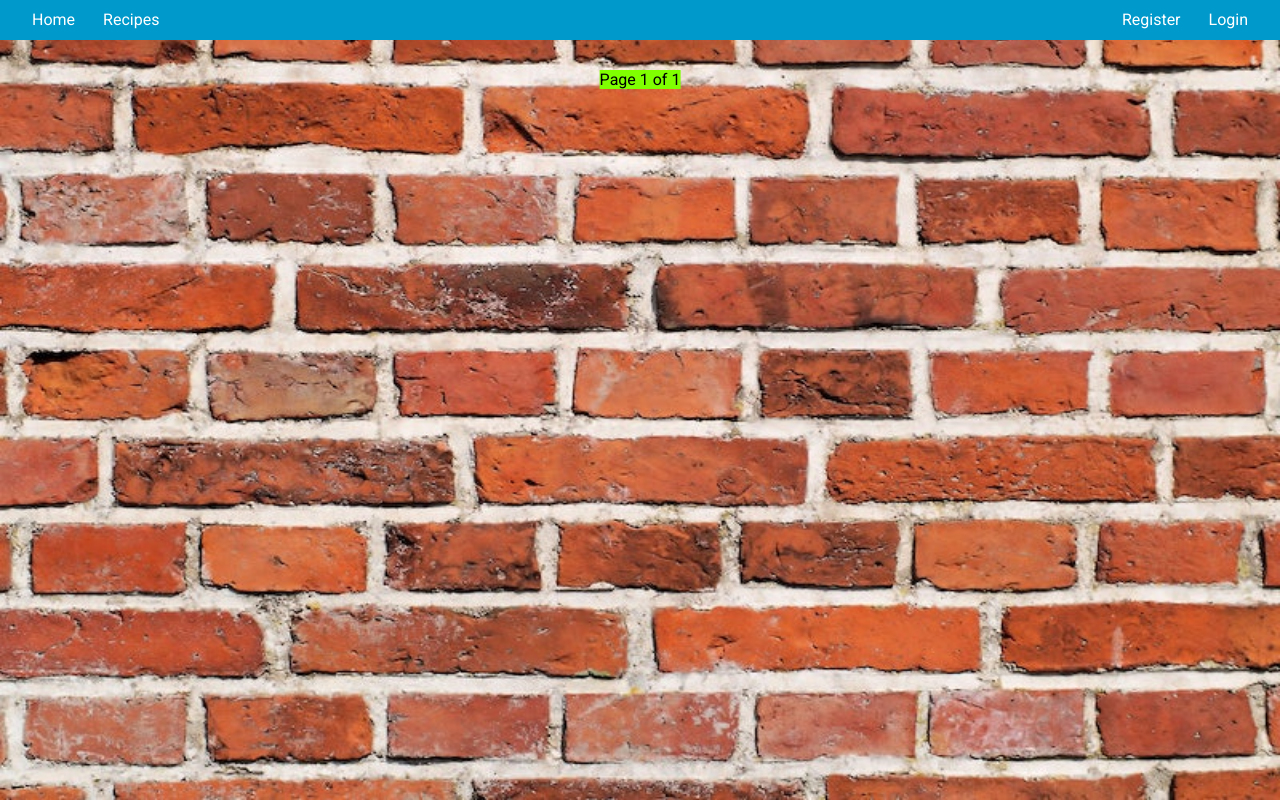
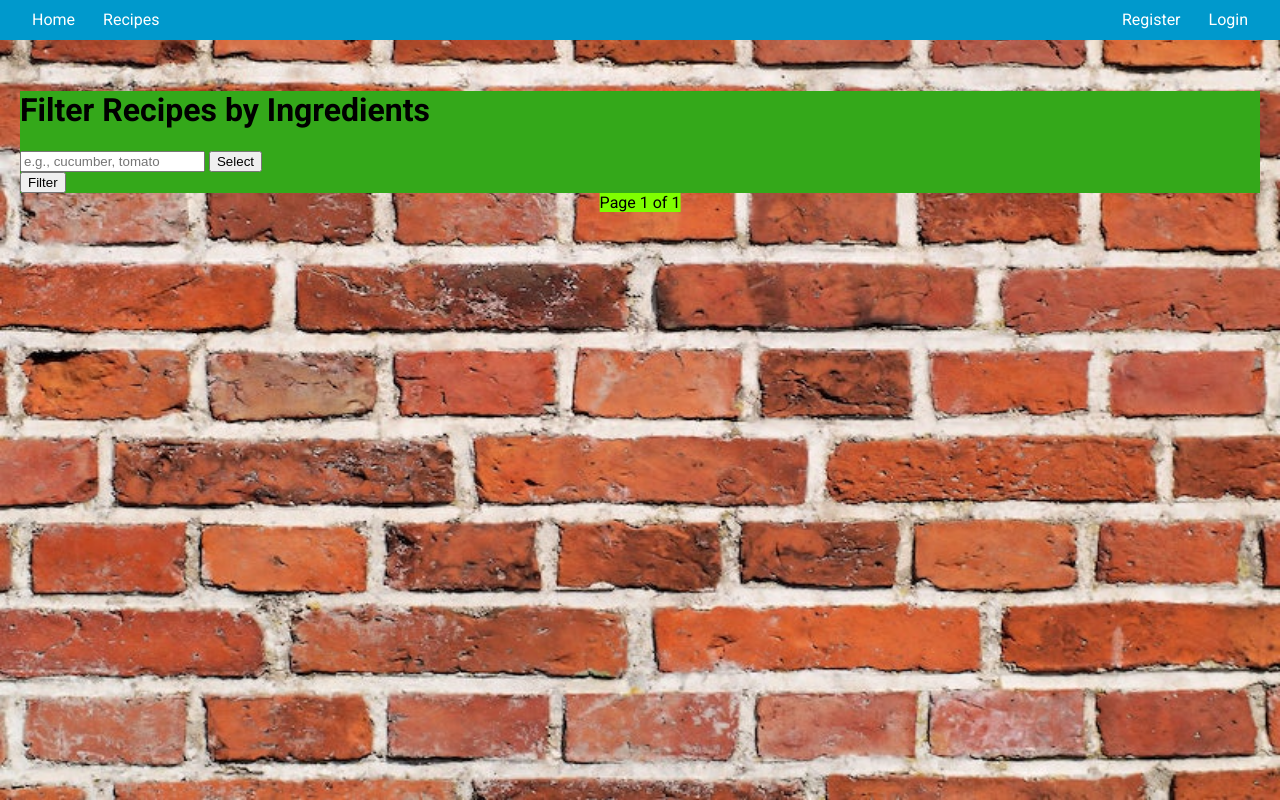
Before and after one commit to Happydeath97/cookplanner, a Django app: page /recipes/ in a window 1280 px wide. Run offline with Django 4.2, Linux system fonts and the light colour scheme; data that the repository does not hold is empty; some libraries are stand-ins or nearby versions.

Commit message:
Implemented filter function for recipes missing styling

```diff
--- a/webapp/cookplanner_app/templates/editmealplan.html
+++ b/webapp/cookplanner_app/templates/editmealplan.html
@@ -78,7 +78,7 @@
     <div class="modal-content">
         <span class="close">&times;</span>
 
-        <form id="meal-plan-form" method="POST" action = "{% url 'edit_mealplan' mealplan.id %}">
+        <form id="meal-plan-form" method="POST" action="{% url 'edit_mealplan' mealplan.id %}">
             {% csrf_token %}
             <input type="hidden" name="day" value="">
             <input type="hidden" name="category" value="">
--- a/webapp/cookplanner_app/templates/recipes.html
+++ b/webapp/cookplanner_app/templates/recipes.html
@@ -7,9 +7,24 @@
 
 {% block link %}
     <link rel="stylesheet" href="{% static 'css/recipes.css' %}">
+    <script src="https://code.jquery.com/jquery-3.6.0.min.js"></script>
+    <script src="https://code.jquery.com/ui/1.12.1/jquery-ui.js"></script>
+    <link rel="stylesheet" href="https://code.jquery.com/ui/1.12.1/themes/base/jquery-ui.css">
 {% endblock %}
 
 {% block main %}
+
+<div class="filter-container">
+    <h1>Filter Recipes by Ingredients</h1>
+    <input class="input-filter-field" type="text" id="ingredients" name="ingredients" placeholder="e.g., cucumber, tomato" required>
+    <button class="input-filter-field-button" id="selectIngredient">Select</button>
+    <div class="selected-ingredients-container" id="selectedIngredientsContainer"></div>
+
+    <form method="GET" action="{% url 'all_recipes' %}">
+        <input type="hidden" id="selectedIngredients" name="selectedIngredients">
+        <button class="ingredient-form-button" type="submit">Filter</button>
+    </form>
+</div>
 
 <div class="ps-container">
     {% if recipes.has_previous %}
@@ -71,5 +86,72 @@
     </div>
 {% endfor %}
 </div>
+<script>
+    const sButton = document.getElementById("selectIngredient");
+    const sInputField = document.getElementById("ingredients");
+    const hInputField = document.getElementById("selectedIngredients");
+    const sItemsContainer = document.getElementById("selectedIngredientsContainer");
+    const arrayOfSelectedI = [];
+
+    $(function () {
+        // Get a list of all ingredients from your view and split them into an array
+        const allIngredients = [{% for ingredient in all_ingredients %}"{{ ingredient }}",{% endfor %}];
+
+        // Initialize autocomplete on the input field
+        $("#ingredients").autocomplete({
+            source: allIngredients,
+            // Specify other options as needed
+        });
+    });
+
+    // Function to update the selected ingredients container
+    function updateSelectedIngredients() {
+        sItemsContainer.innerHTML = ""; // Clear the container
+
+        // Iterate through arrayOfSelectedI and create a div for each selected ingredient
+        arrayOfSelectedI.forEach((ingredient, index) => {
+            const div = document.createElement("div");
+            div.className = "sItem-container";
+
+            // Create a text node with the ingredient
+            const ingredientText = document.createTextNode(ingredient);
+            div.appendChild(ingredientText);
+
+            // Create a button to remove the ingredient
+            const deleteButton = document.createElement("button");
+            deleteButton.textContent = "X";
+            deleteButton.className = "sItem-button";
+            deleteButton.addEventListener("click", () => {
+                // Remove the ingredient from the array
+                arrayOfSelectedI.splice(index, 1);
+
+                // Update the selected ingredients container
+                updateSelectedIngredients();
+                hInputField.value = arrayOfSelectedI.join('&');
+            });
+
+            div.appendChild(deleteButton);
+            sItemsContainer.appendChild(div);
+        });
+    }
+
+
+    // Attach a click event handler to the sButton
+    sButton.addEventListener("click", function (event) {
+        event.preventDefault(); // Prevent the form submission (if it's inside a form)
+
+        // Get the current content of hInputField and sInputField
+        const selectedIngredient = sInputField.value.trim();
+        // Check if sInputField is not empty
+        if (selectedIngredient !== "") {
+            arrayOfSelectedI.push(selectedIngredient);
+            // Clear the sInputField for the next ingredient
+            sInputField.value = "";
+
+            hInputField.value = arrayOfSelectedI.join('&');
+            updateSelectedIngredients();
+        }
+    });
+</script>
 
 {% endblock %}
--- a/webapp/cookplanner_app/views.py
+++ b/webapp/cookplanner_app/views.py
@@ -2,15 +2,15 @@ from django.shortcuts import render, redirect
 from django.views import View
 from django.http import HttpResponse, HttpResponseForbidden
 from django.template.response import TemplateResponse
-from users.models import User
-from cookplanner_app.models import Recipe, MealPlan, Meal, RecipeIngredients, Comment
 from django.contrib.auth.mixins import LoginRequiredMixin
 from django.contrib import messages
+from django.core.paginator import Paginator
+
+from users.models import User
+from cookplanner_app.models import Recipe, MealPlan, Meal, RecipeIngredients, Comment, Ingredients
+from cookplanner_app.forms import RecipeForm, CommentForm
 
 from collections import defaultdict
-from cookplanner_app.forms import RecipeForm, CommentForm
-
-from django.core.paginator import Paginator
 
 # Create your views here.
 
@@ -24,12 +24,21 @@ class IndexView(View):
 class AllRecipesView(View):
 
     def get(self, request, *args, **kwargs):
-        # Set pagination
-        p = Paginator(Recipe.objects.all(), 20)
+        selected_ingredients = request.GET.get('selectedIngredients')
+        if selected_ingredients:
+            selected_ingredient_list = [ingredient.strip() for ingredient in selected_ingredients.split('&')]
+            query = Recipe.objects.filter(ingredients__name__in=selected_ingredient_list).distinct().order_by('-rating')
+        else:
+            query = Recipe.objects.all().order_by('-rating')
+
+        p = Paginator(query, 20)
         page = request.GET.get('page')
         recipes = p.get_page(page)
+
+        all_ingredients = Ingredients.objects.all()
         context = {
-            "recipes": recipes
+            "recipes": recipes,
+            "all_ingredients": all_ingredients
         }
         return TemplateResponse(request, "recipes.html", context=context)
 
--- a/webapp/static/css/recipes.css
+++ b/webapp/static/css/recipes.css
@@ -2,10 +2,6 @@ a {
   text-decoration: none;
 }
 .parent-container {
-    /*display: flex;
-    flex-direction: column;
-    align-items: center;
-    justify-content: center;*/
     width: 80dvw;
     display: grid;
     grid-template-columns: repeat(auto-fill, minmax(250px, 1fr)); /* Adjust the minmax values as needed */
@@ -91,3 +87,31 @@ a {
 .ps-button:hover {
     cursor: pointer;
 }
+
+.filter-container {
+    background-color: #34a81a;
+}
+
+.input-filter-field {
+
+}
+
+.input-filter-field-button {
+
+}
+
+.selected-ingredients-container {
+
+}
+
+.sItem-container {
+
+}
+
+.sItem-button {
+
+}
+
+.ingredient-form-button {
+
+}
```
Also changed, not shown: webapp/static/javascript/recipes.js (added).
